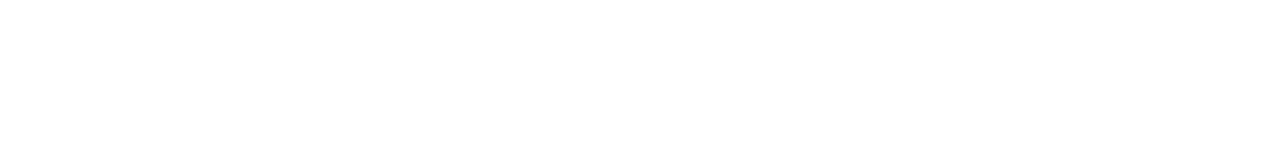
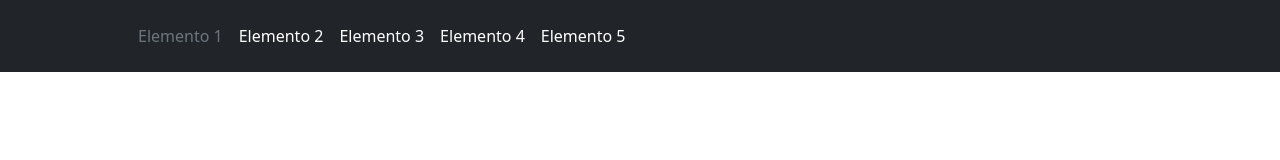
Before and after one commit to ead-codigo-2022/ejercicio-con-bootstrap-dragas-tomasello, a plain HTML site: page index.html in a window 1280 px wide. Drawn offline with nearby package versions, Linux system fonts and the light colour scheme.

Commit message:
Update index.html
Plantilla Bootstrap

```diff
--- a/index.html
+++ b/index.html
@@ -7,7 +7,24 @@
 	<link href="https://cdn.jsdelivr.net/npm/bootstrap@5.2.1/dist/css/bootstrap.min.css" rel="stylesheet" integrity="sha384-iYQeCzEYFbKjA/T2uDLTpkwGzCiq6soy8tYaI1GyVh/UjpbCx/TYkiZhlZB6+fzT" crossorigin="anonymous">
 </head>
 <body>
-	<!-- Logo -->
+	<header class="p-3 text-bg-dark">
+		<div class="container">
+		  <div class="d-flex flex-wrap align-items-center justify-content-center justify-content-lg-start">
+			<a href="/" class="d-flex align-items-center mb-2 mb-lg-0 text-white text-decoration-none">
+			  <svg class="bi me-2" width="40" height="32" role="img" aria-label="Bootstrap"><use xlink:href="#bootstrap"></use></svg>
+			</a>
+
+			<ul class="nav col-12 col-lg-auto me-lg-auto mb-2 justify-content-center mb-md-0">
+			  <li><a href="#" class="nav-link px-2 text-secondary">Elemento 1</a></li>
+			  <li><a href="#" class="nav-link px-2 text-white">Elemento 2</a></li>
+			  <li><a href="#" class="nav-link px-2 text-white">Elemento 3</a></li>
+			  <li><a href="#" class="nav-link px-2 text-white">Elemento 4</a></li>
+			  <li><a href="#" class="nav-link px-2 text-white">Elemento 5</a></li>
+			</ul>
+
+		  </div>
+		</div>
+	  </header>
 	<!-- Menú con 5 elementos -->
 	<!-- Carrusel con destacados -->
 	<!-- Sección con 3 tarjetas de contenido -->
```
